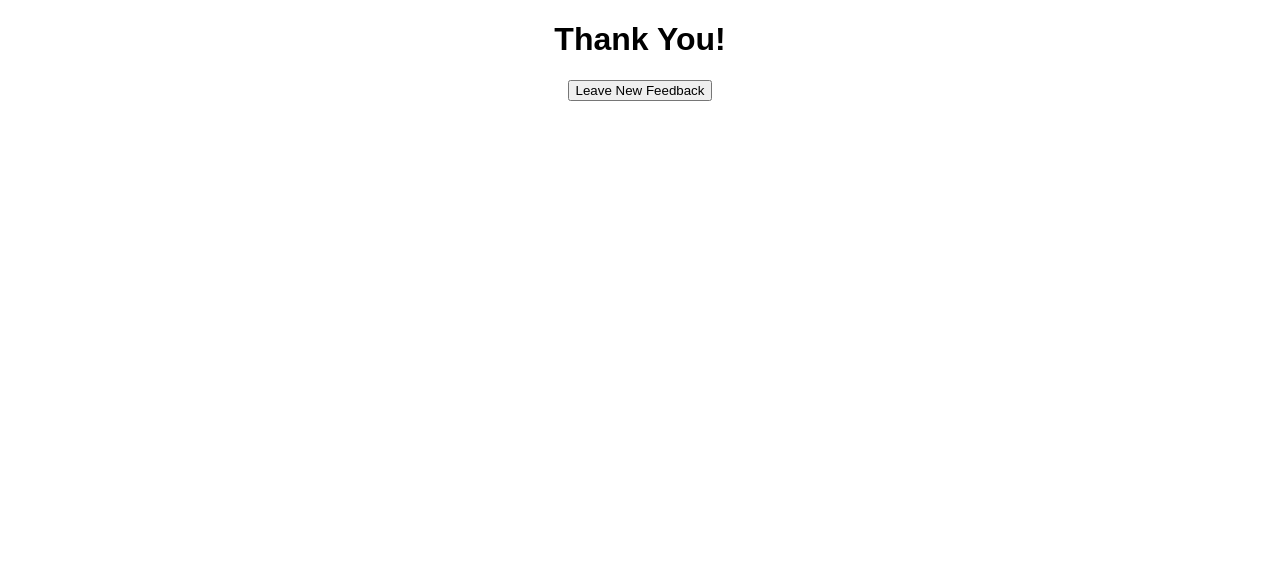
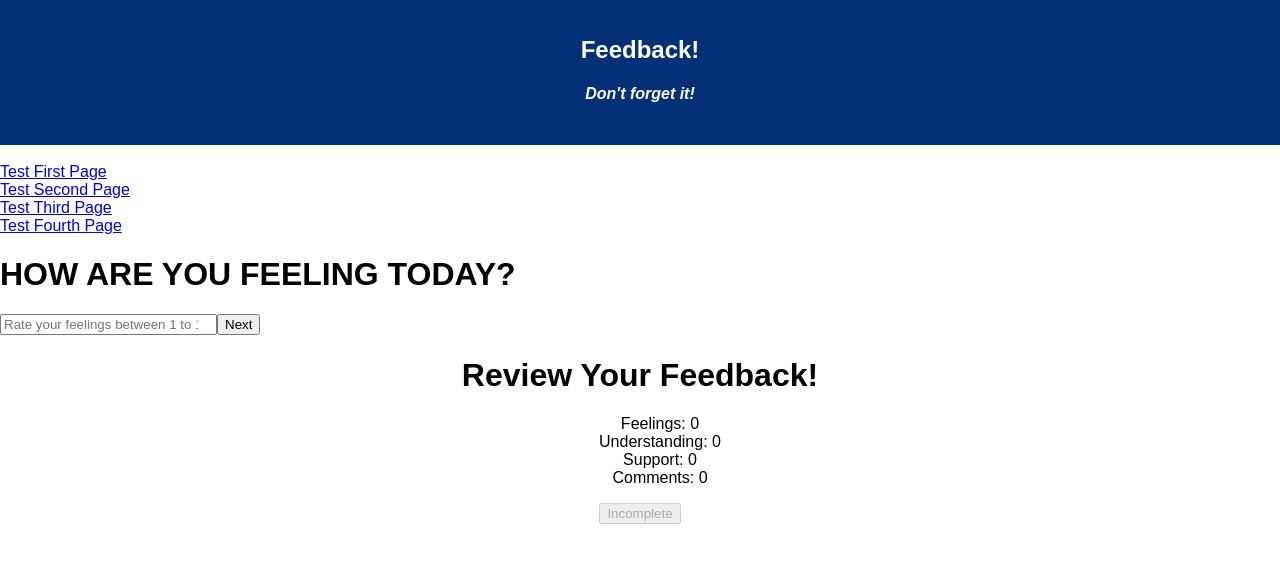
Before and after one commit to amfgkzz/weekend-challenge-5, a React (Create React App) app: page / in a window 1280 px wide. Shown: the top 562 px of the page. Built offline with nearby package versions, Linux system fonts and the light colour scheme.

Commit message:
working thank you page

```diff
--- a/src/components/App/App.js
+++ b/src/components/App/App.js
@@ -15,46 +15,47 @@ import ReviewPage from '../ReviewPage/ReviewPage';
 
 class App extends Component {
   render() {
-    // let test = this.props.reduxState.feedbackReducer;
-    // if (test) {
-    //   return (
-    //     <Router>
+    let show = this.props.reduxState.reviewReducer;
+    if (show) {
+      return (
+        <Router>
 
-    //       {/* Header that will show on every page */}
-    //       <div className="App">
-    //         <header className="App-header">
-    //           <h1 className="App-title">Feedback!</h1>
-    //           <h4><i>Don't forget it!</i></h4>
-    //         </header>
-    //         <br />
-    //       </div>
+          {/* Header that will show on every page */}
+          <div className="App">
+            <header className="App-header">
+              <h1 className="App-title">Feedback!</h1>
+              <h4><i>Don't forget it!</i></h4>
+            </header>
+            <br />
+          </div>
 
-    //       {/* FIX: To test the pages from DOM */}
-    //       <Link to="/">Test First Page</Link>
-    //       <br />
-    //       <Link to="/second">Test Second Page</Link>
-    //       <br />
-    //       <Link to="/third">Test Third Page</Link>
-    //       <br />
-    //       <Link to="/fourth">Test Fourth Page</Link>
-    //       <br />
+          {/* FIX: To test the pages from DOM */}
+          <Link to="/">Test First Page</Link>
+          <br />
+          <Link to="/second">Test Second Page</Link>
+          <br />
+          <Link to="/third">Test Third Page</Link>
+          <br />
+          <Link to="/fourth">Test Fourth Page</Link>
+          <br />
 
-    //       {/* Route Paths to hit different pages */}
-    //       <Route exact path="/" component={FirstPage} />
-    //       <Route exact path="/second" component={SecondPage} />
-    //       <Route exact path="/third" component={ThirdPage} />
-    //       <Route exact path="/fourth" component={FourthPage} />
+          {/* Route Paths to hit different pages */}
+          <Route exact path="/" component={FirstPage} />
+          <Route exact path="/second" component={SecondPage} />
+          <Route exact path="/third" component={ThirdPage} />
+          <Route exact path="/fourth" component={FourthPage} />
 
-    //       {/* Review Feedback to show on lower part of page */}
-    //       <ShowStatus />
+          {/* Review Feedback to show on lower part of page */}
 
-    //     </Router>
-    //   )
-    // } else {
+        </Router>
+      )
+    } else {
       return (
-        <ReviewPage />
+        <Router>
+          <Route exact path="/" component={ReviewPage} />
+        </Router>
       )
-
+    }
   }
 }
 
--- a/src/components/FirstPage/FirstPage.js
+++ b/src/components/FirstPage/FirstPage.js
@@ -1,4 +1,5 @@
 import React, { Component } from "react";
+import ShowStatus from '../ShowStatus/ShowStatus';
 import { connect } from 'react-redux';
 
 class FirstPage extends Component {
@@ -9,6 +10,7 @@ class FirstPage extends Component {
 
     handleClick = (event) => {
         event.preventDefault();
+        console.log(this.props.history);
         this.setState({
             feelings: this.state.feelings,
         }, () => {
@@ -42,6 +44,8 @@ class FirstPage extends Component {
                     <button>Next</button>
                 </form>
 
+                <ShowStatus history={this.props.history}/>
+
             </>
         )
     }
--- a/src/components/FourthPage/FourthPage.js
+++ b/src/components/FourthPage/FourthPage.js
@@ -1,10 +1,11 @@
 import React, { Component } from "react";
+import ShowStatus from '../ShowStatus/ShowStatus';
 import { connect } from 'react-redux';
 
 class FourthPage extends Component {
 
     state = {
-        comments: ''
+        comments: '',
     }
 
     handleClick = (event) => {
@@ -40,6 +41,7 @@ class FourthPage extends Component {
                     <button>Next</button>
                 </form>
 
+                <ShowStatus history={this.props.history}/>
             </>
         )
     }
--- a/src/components/ReviewPage/ReviewPage.js
+++ b/src/components/ReviewPage/ReviewPage.js
@@ -4,7 +4,10 @@ import { connect } from 'react-redux';
 class ReviewPage extends Component {
 
     handleClick = () => {
-        console.log('review!');
+        this.props.dispatch({
+            type: 'NEW_FEEDBACK',
+            payload: true,
+        });
     }
 
     render() {
--- a/src/components/SecondPage/SecondPage.js
+++ b/src/components/SecondPage/SecondPage.js
@@ -1,4 +1,5 @@
 import React, { Component } from "react";
+import ShowStatus from '../ShowStatus/ShowStatus';
 import { connect } from 'react-redux';
 
 class SecondPage extends Component {
@@ -42,6 +43,8 @@ class SecondPage extends Component {
                     <button>Next</button>
                 </form>
 
+                <ShowStatus history={this.props.history}/>
+
             </>
         )
     }
--- a/src/components/ShowStatus/ShowStatus.js
+++ b/src/components/ShowStatus/ShowStatus.js
@@ -13,6 +13,14 @@ class ShowStatus extends Component {
 
     handleClickSubmit = () => {
         console.log('submit');
+        this.props.dispatch({
+            type: 'CLEAR_FEEDBACK',
+        });
+        this.props.dispatch({
+            type: 'GO_TO_REVIEW',
+            payload: false,
+        });
+        this.props.history.push('/');
     }
 
     render() {
--- a/src/components/ThirdPage/ThirdPage.js
+++ b/src/components/ThirdPage/ThirdPage.js
@@ -1,4 +1,5 @@
 import React, { Component } from "react";
+import ShowStatus from '../ShowStatus/ShowStatus';
 import { connect } from 'react-redux';
 
 class ThirdPage extends Component {
@@ -42,6 +43,8 @@ class ThirdPage extends Component {
                     <button>Next</button>
                 </form>
 
+                <ShowStatus history={this.props.history}/>
+
             </>
         )
     }
--- a/src/index.js
+++ b/src/index.js
@@ -12,12 +12,28 @@ const feedbackReducer = (state = [], action) => {
         delete action.type;
         return [...state, action];
     }
+    else if (action.type === 'CLEAR_FEEDBACK') {
+        return [];
+    }
+    return state;
+}
+
+const reviewReducer = (state = true, action) => {
+    if (action.type === 'GO_TO_REVIEW') {
+        console.log(state);
+        console.log(action.payload);
+        return action.payload;
+    }
+    else if (action.type === 'NEW_FEEDBACK') {
+        return action.payload;
+    }
     return state;
 }
 
 const storeMe = createStore(
     combineReducers({
         feedbackReducer,
+        reviewReducer,
     })
 );
 
```
